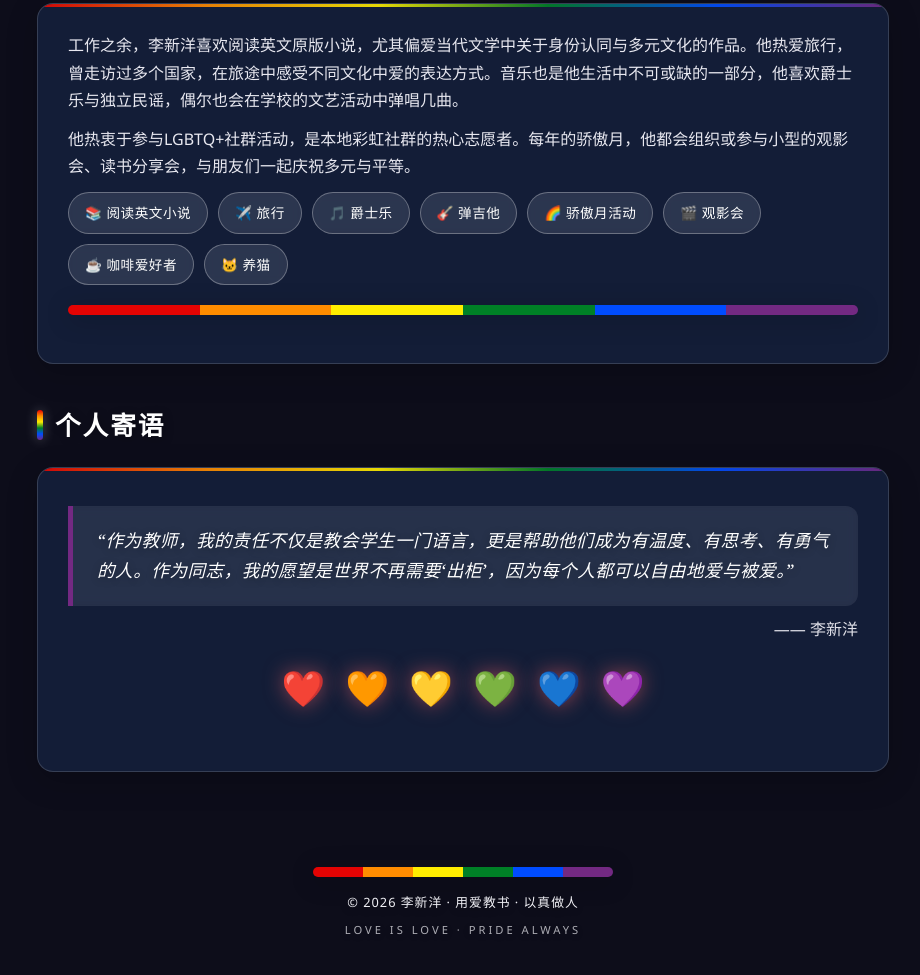
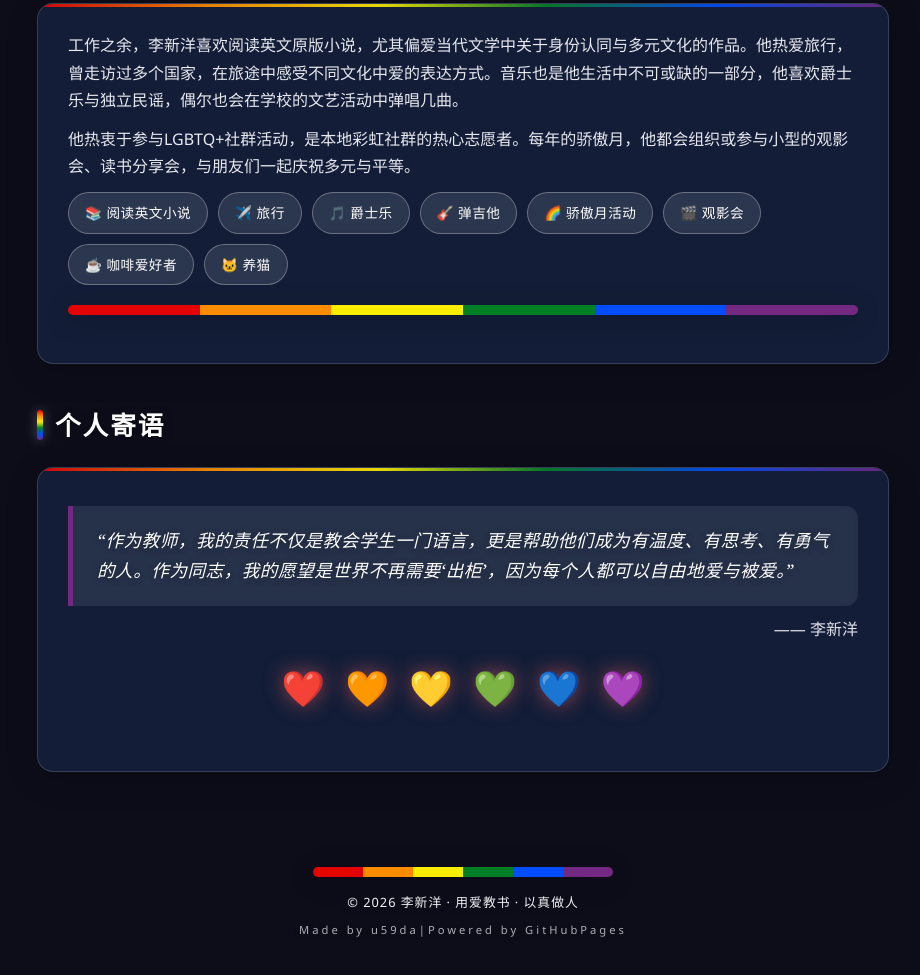
Before and after one commit to u59da/leo, a plain HTML site: page index.html in a window 1280 px wide. Shown: the part 1981-2956 px from the top of the page, without its empty margins (177-1097 px from the left). Drawn offline with Linux system fonts and the light colour scheme.

Commit message:
Update footer text in index.html

```diff
--- a/index.html
+++ b/index.html
@@ -1027,7 +1027,7 @@
                 <span class="flag-purple"></span>
             </div>
             <p style="margin-top: 10px;">&copy; 2026 李新洋 &middot; 用爱教书 &middot; 以真做人</p>
-            <p style="font-size: 0.7rem; opacity: 0.7; letter-spacing: 3px; margin-top: 6px;">LOVE IS LOVE &middot; PRIDE ALWAYS</p>
+            <p style="font-size: 0.7rem; opacity: 0.7; letter-spacing: 3px; margin-top: 6px;">Made by u59da|Powered by GitHubPages</p>
         </footer>
     </div>
 </body>
```
